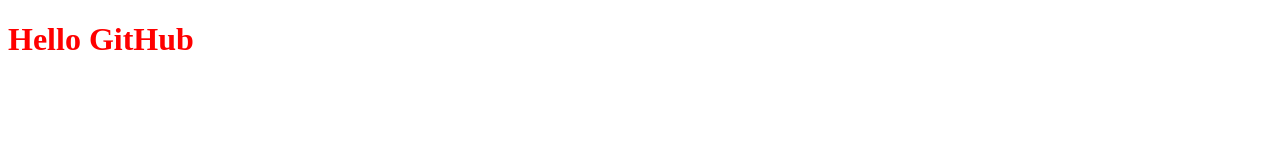
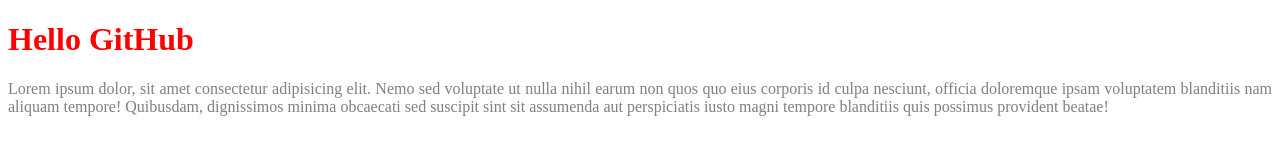
Before and after one commit to irinaaksenova1602/demo-repo, a plain HTML site: page index.html in a window 1280 px wide. Drawn offline with Linux system fonts and the light colour scheme.

Commit message:
add content

```diff
--- a/assets/css/style.css
+++ b/assets/css/style.css
@@ -1,3 +1,7 @@
 h1 {
   color: red;
 }
+p {
+  text-align: justify;
+  color: gray;
+}
--- a/index.html
+++ b/index.html
@@ -9,5 +9,13 @@
   </head>
   <body>
     <h1>Hello GitHub</h1>
+    <p>
+      Lorem ipsum dolor, sit amet consectetur adipisicing elit. Nemo sed
+      voluptate ut nulla nihil earum non quos quo eius corporis id culpa
+      nesciunt, officia doloremque ipsam voluptatem blanditiis nam aliquam
+      tempore! Quibusdam, dignissimos minima obcaecati sed suscipit sint sit
+      assumenda aut perspiciatis iusto magni tempore blanditiis quis possimus
+      provident beatae!
+    </p>
   </body>
 </html>
```
